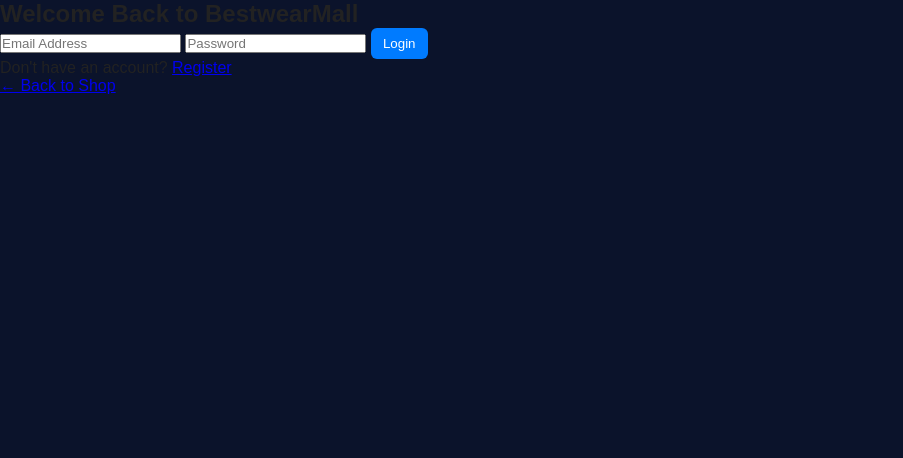
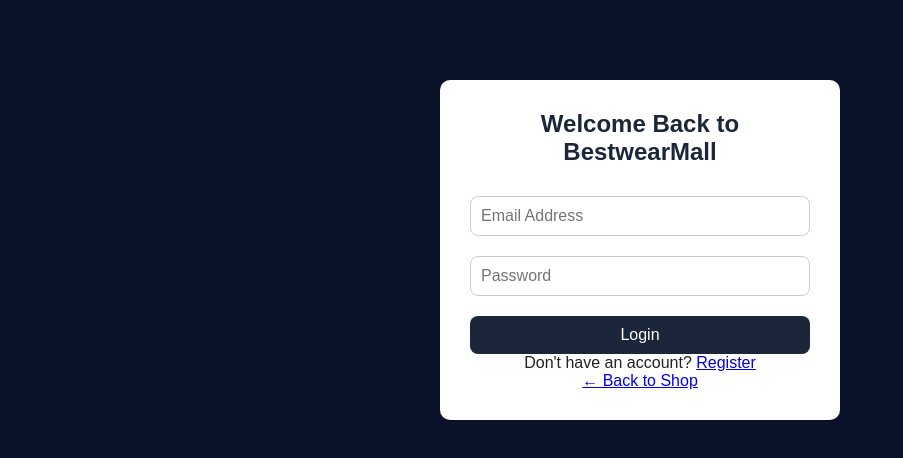
Before and after one commit to devkelvinkk/Bestwear-Boutique, a plain HTML site: page login.html in a window 1280 px wide. Shown: the whole page, without its empty margins (0-903 px from the left). Drawn offline with Linux system fonts and the light colour scheme.

Commit message:
login page styling

```diff
--- a/login.html
+++ b/login.html
@@ -7,9 +7,62 @@
   <link rel="stylesheet" href="style.css" />
   <style>
     body{
-      background-color: #0b132b;
+        background-color: #0b132b;
     }
-  </style>
+/* ====== Auth / Login Form ====== */
+.auth-container {
+  max-width: 400px;
+  margin: 80px auto;
+  background: #fff;
+  padding: 30px;
+  border-radius: 10px;
+  box-shadow: 0 4px 10px rgba(0,0,0,0.1);
+  text-align: center;
+}
+
+.auth-container h2 {
+  margin-bottom: 20px;
+  color: #1b263b;
+  font-size: 24px;
+}
+
+.auth-container input {
+  width: 100%;
+  padding: 10px;
+  margin: 10px 0;
+  border: 1px solid #ccc;
+  border-radius: 8px;
+  font-size: 16px;
+}
+
+.auth-container button {
+  width: 100%;
+  background: #1b263b;
+  color: white;
+  padding: 10px;
+  border: none;
+  border-radius: 8px;
+  cursor: pointer;
+  font-size: 16px;
+  margin-top: 10px;
+  transition: background 0.3s;
+}
+
+.auth-container button:hover {
+  background: #007bff;
+}
+
+/* ====== Responsive adjustments ====== */
+@media (max-width: 480px) {
+  .auth-container {
+    margin: 40px 20px;
+    padding: 20px;
+  }
+  .auth-container h2 { font-size: 20px; }
+  .auth-container input, .auth-container button { font-size: 14px; padding: 8px; }
+}
+</style>
+
 </head>
 <body>
   <div class="auth-container">
```
